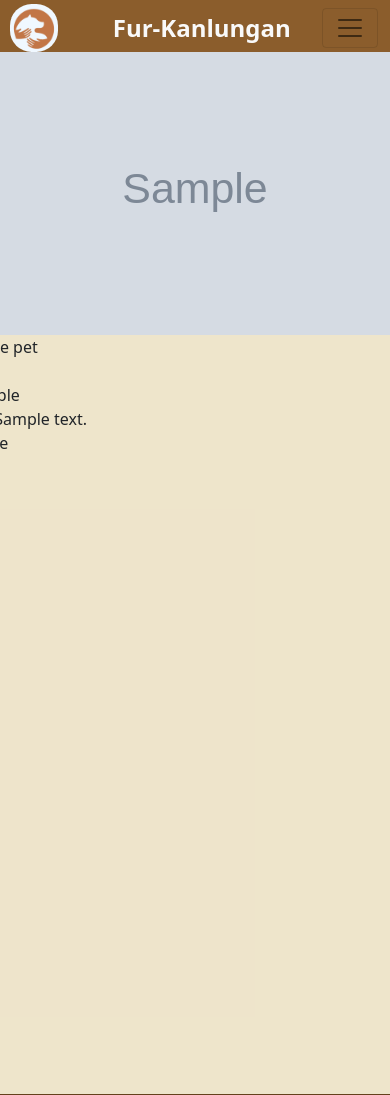
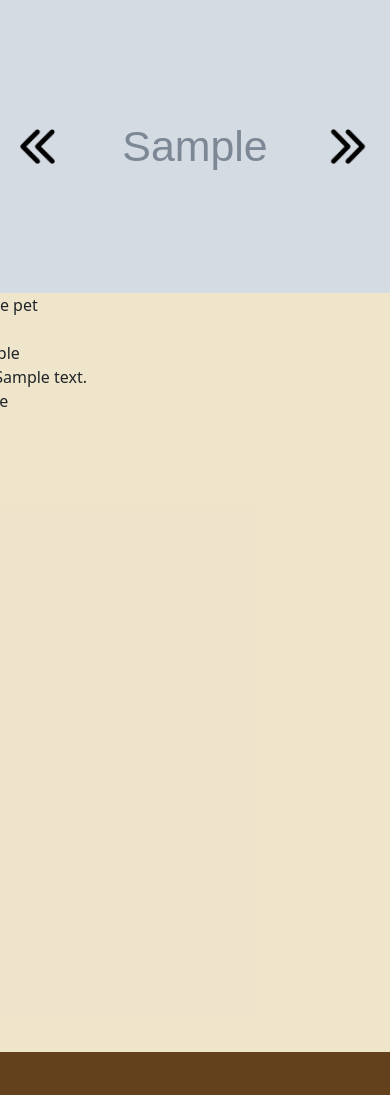
Before and after one commit to daryll-troy/fur-kanlungan, a PHP site: the page made by pages/pet_info.php in a window 390 px wide; the page is wider, and only the part inside the window is pictured. Shown: the top 1095 px of that part. Run offline with PHP 8.4, Linux system fonts and the light colour scheme; the visitor is signed in with stand-in values (Sample User, id 1); tables that the repository leaves empty or names only in its code hold one stand-in row (values such as "Sample post").

Commit message:
fucking ajax

```diff
--- a/css/pet_info.css
+++ b/css/pet_info.css
@@ -10,9 +10,10 @@
     display: flex;
     justify-content: center;
     align-items: center;
-    background-color: rgba(0, 0, 0, 0.904);
+    background-color: rgba(31, 20, 12, 0.904);
     flex: 1;
     height: 100vh;
+    position: relative;
 }
 
 .pet_pics img{
@@ -35,6 +36,23 @@
     height: 90vh;
     width: 70vh;
 }
+/* adjust the previous button and next button */
+.previous_pic img,
+.next_pic img{
+   height: clamp(35px, 15vw, 80px);
+   /*why not working */
+   border-radius: 50%;
+}
+.previous_pic {
+    margin: 0 0 0 0.5em;
+    position: absolute;
+    left: 0;
+}
+.next_pic{
+    margin: 0 0.8em 0 0;
+    position: absolute;
+    right: 0;
+}
 
 /* ===================== MEDIA QUERIES ======================== */
 @media screen and (max-width: 991px){
--- a/pages/my_pets.php
+++ b/pages/my_pets.php
@@ -79,11 +79,13 @@
                     $query_1_photo = $conn->query($sql_1_photo);
                     if ($query_1_photo->num_rows > 0) {
                         while ($row_1_photo = $query_1_photo->fetch_assoc()) {
+                            // to be passed as a $_GET value
+                            $photo_fileName = $row_1_photo['photo'];
 
                             $pet_photo = '../images/pet_pics/' . $row_1_photo['photo'];
                             echo "
                                     <div class='pet_photo'>
-                                        <a href='pet_info.php?pet_id=$pet_id'>
+                                        <a href='pet_info.php?pet_id=$pet_id&photo=$photo_fileName'>
                                             <img src='$pet_photo' />
                                         </a>
                                     </div>
@@ -95,7 +97,7 @@
 
                     echo "
                                 <div class='pet_name'>
-                                <a href='pet_info.php?pet_id=$pet_id'>
+                                <a href='pet_info.php?pet_id=$pet_id&photo=$photo_fileName'>
                                     <div> $pet_name</div>
                                     </a>
                                 </div>
--- a/pages/pet_info.php
+++ b/pages/pet_info.php
@@ -2,44 +2,20 @@
 // connect to database
 include 'connect.php';
 // start a session
-session_start();
-// check if the user had already logged in
-if (!isset($_SESSION['userID'])) {
-    $conn->close();
-    header("location: ../index.php");
-    exit();
-}
+// session_start();
+// // check if the user had already logged in
+// if (!isset($_SESSION['userID'])) {
+//     $conn->close();
+//     header("location: ../index.php");
+//     exit();
+// }
 ?>
-
-<!DOCTYPE html>
-<html lang="en">
-
-<head>
-    <meta charset="UTF-8">
-    <meta http-equiv="X-UA-Compatible" content="IE=edge">
-    <meta name="viewport" content="width=device-width, initial-scale=1.0">
-    <title>Pet | Fur-Kanlungan</title>
-    <!-- Bootstrap 5 CDN -->
-    <link href="https://cdn.jsdelivr.net/npm/bootstrap@5.0.2/dist/css/bootstrap.min.css" rel="stylesheet" integrity="sha384-EVSTQN3/azprG1Anm3QDgpJLIm9Nao0Yz1ztcQTwFspd3yD65VohhpuuCOmLASjC" crossorigin="anonymous">
-    <script src="https://cdn.jsdelivr.net/npm/bootstrap@5.0.2/dist/js/bootstrap.bundle.min.js" integrity="sha384-MrcW6ZMFYlzcLA8Nl+NtUVF0sA7MsXsP1UyJoMp4YLEuNSfAP+JcXn/tWtIaxVXM" crossorigin="anonymous"></script>
-    <!-- css reset -->
-    <link rel="stylesheet" href="../css/css-resets.css">
-    <!-- link to pet_info.css -->
-    <link rel="stylesheet" href="../css/pet_info.css">
-    <!-- css for footer.php -->
-    <link rel="stylesheet" href="../css/footer.css">
-    <!-- css for header.php -->
-    <link rel="stylesheet" href="../css/header.css">
-</head>
-
-<body>
-    <?php include_once 'header.php'; ?>
-    <div class='pet_info min-vh-100'>
 
 <?php
 $pet_id = "";
-        $photo_array = array("");
+$photo_array = array();
 $pet_photo = "";
+
 // get the petID of the clicked pet from my_pets.php
 if (isset($_GET['pet_id'])) {
     $pet_id = $_GET['pet_id'];
@@ -64,28 +40,60 @@
     if ($query->num_rows > 0) {
 
         while ($row = $query->fetch_assoc()) {
-                    $pet_photo .= '../images/pet_pics/' . $row["photo"] . " ";
+            $pet_photo .=  $row["photo"] . " ";
             $pet_name = $row['name'];
             $pet_age = $row['age'];
             $pet_sex = $row['sex'];
             $pet_description = $row['description'];
             $pet_breed = $row['breed'];
-
+        }
+    }
 }
 
-            }
-        }
-        $photo_array = array($pet_photo);
-        $photo_array_str = implode($photo_array);
-        $explode_pas = explode(" ", $photo_array_str);
-        $arr_reverse = array_reverse($explode_pas);
-        $str = $arr_reverse[1];
+//  convert the string $pet_photo to an array $explode_arr
+$explode_arr = explode(" ", $pet_photo);
+// remove that last blank aray item
+array_splice($explode_arr, count($explode_arr) - 1, 1);
+$json_pic_arr = json_encode($explode_arr);
+$latest_pic = "'" . $_GET['photo'] . "'";
 
-         echo "    <div class='pet_pics'>
-                            <img src='$str'>
+?>
+
+<!DOCTYPE html>
+<html lang="en">
+
+<head>
+    <meta charset="UTF-8">
+    <meta http-equiv="X-UA-Compatible" content="IE=edge">
+    <meta name="viewport" content="width=device-width, initial-scale=1.0">
+    <title>Pet | Fur-Kanlungan</title>
+    <!-- Bootstrap 5 CDN -->
+    <link href="https://cdn.jsdelivr.net/npm/bootstrap@5.0.2/dist/css/bootstrap.min.css" rel="stylesheet" integrity="sha384-EVSTQN3/azprG1Anm3QDgpJLIm9Nao0Yz1ztcQTwFspd3yD65VohhpuuCOmLASjC" crossorigin="anonymous">
+    <script src="https://cdn.jsdelivr.net/npm/bootstrap@5.0.2/dist/js/bootstrap.bundle.min.js" integrity="sha384-MrcW6ZMFYlzcLA8Nl+NtUVF0sA7MsXsP1UyJoMp4YLEuNSfAP+JcXn/tWtIaxVXM" crossorigin="anonymous"></script>
+    <!-- css reset -->
+    <link rel="stylesheet" href="../css/css-resets.css">
+    <!-- link to pet_info.css -->
+    <link rel="stylesheet" href="../css/pet_info.css">
+    <!-- css for footer.php -->
+    <link rel="stylesheet" href="../css/footer.css">
+    <!-- css for header.php -->
+    <link rel="stylesheet" href="../css/header.css">
+
+</head>
+
+<body>
+    <div class='pet_info min-vh-100'>
+        <!-- div for pet details -->
+        <div class='pet_pics'>
+            <div class='previous_pic'>
+                <img src='../images/backward.png' onclick="backward()">
             </div>
-                        ";
-        ?>
+            <img src='../images/pet_pics/<?php echo $_GET['photo']; ?>' id="pet_pic">
+
+            <div class='next_pic'>
+                <img src='../images/forward.png' onclick="forward()">
+            </div>
+        </div>
 
         <!-- div for pet details-->
         <div class="pet_details">
@@ -98,7 +106,10 @@
                     <span><?php echo $pet_description ?></span>
                 </div>
                 <div class="name">Breed: <span><?php echo $pet_breed ?></span></div>
+                <div class="go_back">
+                    <a href="my_pets.php"><input type="button" value="Back" class="btn btn-primary back_button"></a>
 
+                </div>
             </div>
 
         </div>
@@ -110,7 +121,14 @@
 
 
     <?php include_once 'footer.php'; ?>
+
+    <script>
+        // var arr = <?php //echo $json_pic_arr; ?>;
+        // let latest_pic = <?php //echo $latest_pic; ?>;
+
+    </script>
     <?php $conn->close(); ?>
+
 </body>
 
 
```
Also changed, not shown: css/my_pets.css (+7 -1 lines), js/pet_info_pic.js (added, +13 -0 lines), images/backward.png (added), images/forward.png (added), images/pet_pics/dog3.jpg (added), images/pet_pics/dog4.jpg (added), images/pet_pics/pic-na-retoke.jpg (deleted), images/valid_id/dog1.jpg (added). Lines whose indentation alone changed are shown as unchanged.
